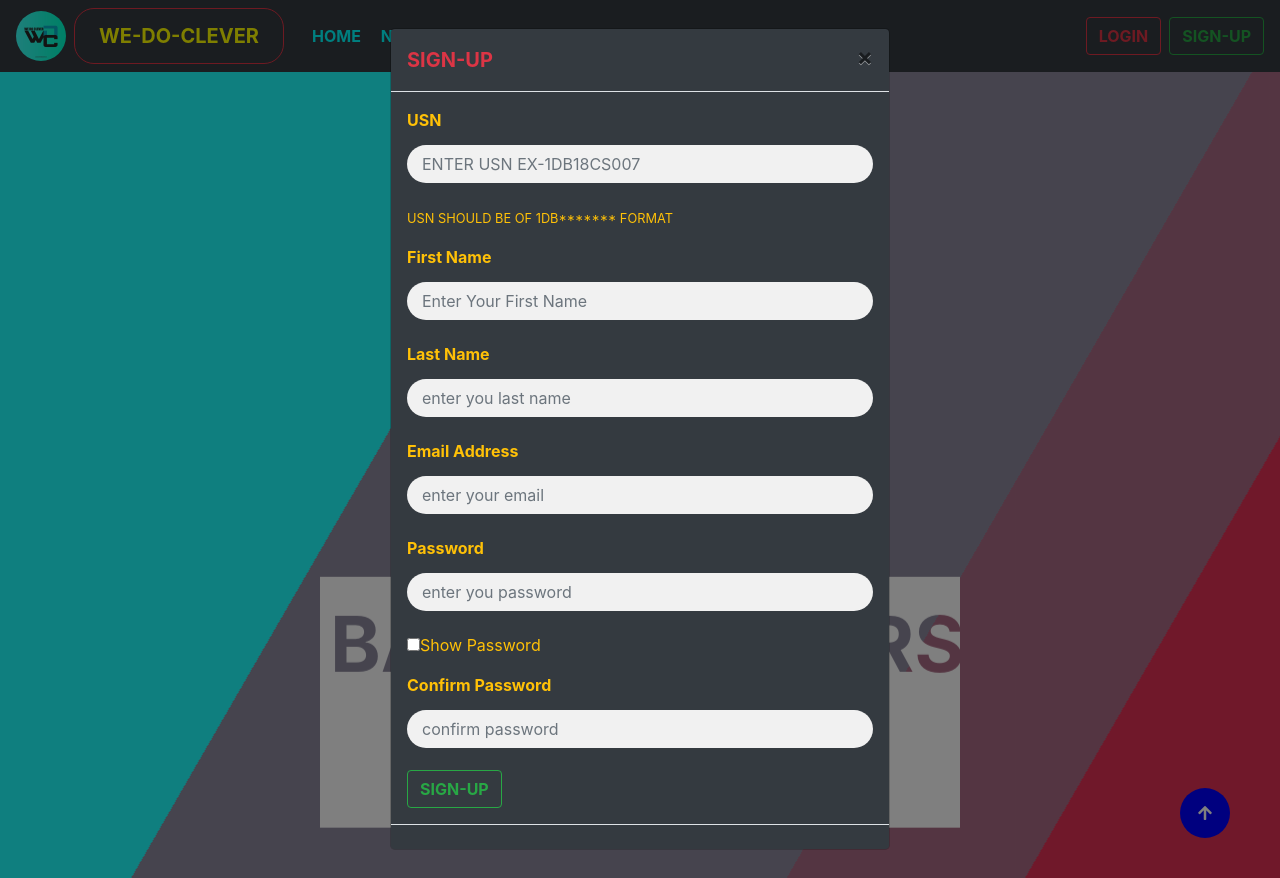
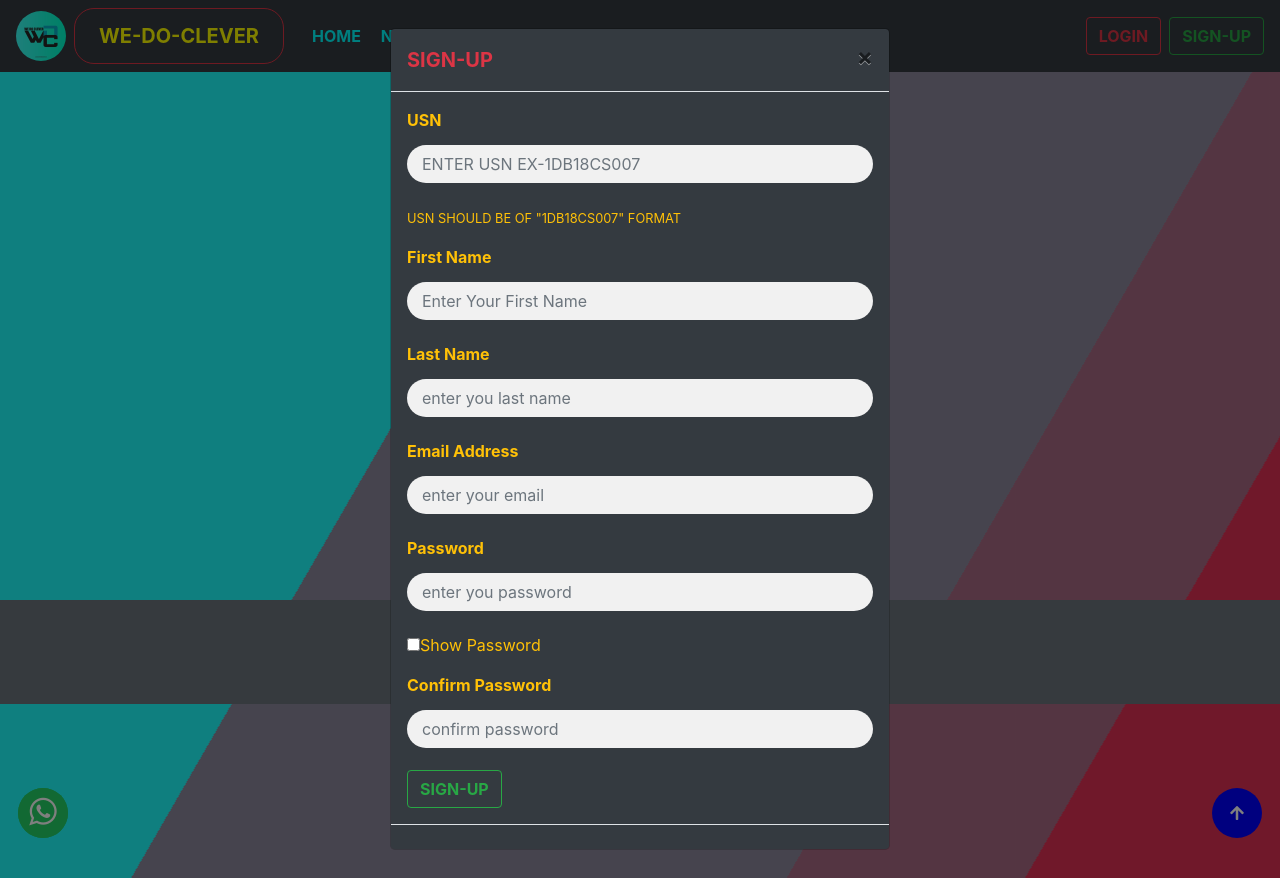
Before and after one commit to MonstrousEye/Assignment, a Django app: page / in a window 1280 px wide, after a click on "SIGN-UP". Run offline with Django 3.2, Linux system fonts and the light colour scheme; some libraries are stand-ins or nearby versions.

Commit message:
final commit

```diff
--- a/templates/basic.html
+++ b/templates/basic.html
@@ -12,7 +12,7 @@
 <link rel="stylesheet" href="https://cdnjs.cloudflare.com/ajax/libs/font-awesome/4.7.0/css/font-awesome.min.css">
 <link rel="stylesheet" href="https://cdnjs.cloudflare.com/ajax/libs/font-awesome/4.7.0/css/font-awesome.min.css">
 <link rel="stylesheet" href="https://use.fontawesome.com/releases/v5.4.1/css/all.css">
-
+<link rel="icon" href="{% static 'images/logo1.png' %}" type="image/png" >
     <title>{% block title %}
 
         {% endblock title %}</title>
@@ -20,7 +20,7 @@
 
 
   </head>
-  <body>
+  <body oncontextmenu="return false" >
     <div id="preloader" >
 
     </div>
@@ -119,7 +119,17 @@
   <a class="gotopbtn" href="#" ><i class="fas fa-arrow-up"></i></a>
 
 
+<!-- Footer -->
+<footer >
 
+
+        <link rel="stylesheet" href="https://maxcdn.bootstrapcdn.com/font-awesome/4.5.0/css/font-awesome.min.css">
+<a href="https://chat.whatsapp.com/G4pZgV2HpAmDWizXUWIvy9" class="float" target="_blank"   >
+  <i class="fa fa-whatsapp "></i>
+</a>
+
+
+</footer>
 
 
 
@@ -147,7 +157,7 @@
       <div class="form-group text-warning">
       <label for="username"><b>USN</b></label>
       <input type="text" class="form-control " name="username" id="username" pattern="1DB[0-9][0-9][A-Z][A-Z][0-9][0-9][0-9]" placeholder="ENTER USN EX-1DB18CS007 " required>
-      <small>USN SHOULD BE OF 1DB******* FORMAT</small>
+      <small>USN SHOULD BE OF "1DB18CS007" FORMAT</small>
       </div>
 
      <div class="form-group text-warning">
@@ -219,7 +229,7 @@
        <form action="/login" method="post">{% csrf_token %}
   <div class="form-group text-danger">
     <label for="loginusername"><b>USN</b></label>
-    <input type="text" class="form-control " name="loginusername" id="loginusername" pattern="1DB[0-9][0-9][A-Z][A-Z][0-9][0-9][0-9]" placeholder="Enter USN EX-1DB18CS007" required>
+    <input type="text" class="form-control " name="loginusername" id="loginusername"  placeholder="Enter USN EX-1DB18CS007" required>
   </div>
 
     <div class="form-group text-danger">
@@ -280,6 +290,25 @@ position: fixed;
 z-index: 100;
 }
 
+
+.float {
+	position:fixed;
+	width:50px;
+	height:50px;
+	bottom:40px;
+	left:18px;
+	background-color:#25d366;
+
+   text-align: center;
+	color:#FFF;
+	border-radius:25px;
+	text-align:center;
+  align-items: center;
+  font-size: xx-large;
+	position: fixed;
+
+}
+
 </style>
 
 
@@ -313,6 +342,7 @@ z-index: 100;
    }
    </script>
 
+
 <style>
     html{
  scroll-behavior: smooth;
@@ -324,7 +354,7 @@ z-index: 100;
    height: 50px;
    background: blue;
    bottom: 40px;
-   right: 50px;
+   right: 18px;
    text-decoration: none;
    text-align: center;
    line-height: 50px;
@@ -353,5 +383,35 @@ z-index: 100;
 
   </script>
 
+  <script>
+document.onkeydown=fuction(e)
+{
+  if(event.keyCode == 123)
+  {
+    return false;
+  }
+  if(e.ctrlKey && e.shiftKey && e.keyCode == 'I'.charCodeAt(0))
+  {
+    return false;
+  }
+
+  if(e.ctrlKey && e.shiftKey && e.keyCode == 'J'.charCodeAt(0))
+  {
+    return false;
+  }
+
+  if(e.ctrlKey  &&  e.KeyCode == 'U'.charCodeAt(0))
+  {
+    return false;
+  }
+
+}
+
+
+
+</script>
+
+
+
   </body>
 </html>
--- a/templates/index.html
+++ b/templates/index.html
@@ -1,6 +1,6 @@
 {% extends 'basic.html' %}
 {% block title %}
-index
+HOME
 {% endblock title %}
 {% block body %}
 
@@ -37,7 +37,7 @@ body {
 
 
 .text {
-  background-color: white;
+
   color: black;
   font-size: 6vw;
   font-weight: bold;
@@ -81,13 +81,60 @@ h1 {
 <div class="bg"></div>
 <div class="bg bg2"></div>
 <div class="bg bg3"></div>
-<div class="image-container">
-  <div class="text">BACKBENCHERS PORTAL
+<br>
+<br>
+<br>
+<br>
+<br>
+<br>
+<br>
+<br>
+<br>
+<br>
+<br>
+<br>
+<br>
+<br>
+<br>
+<br>
+<br>
+<br>
+<br>
+<br>
+<br>
+<br>
+<div class="image-container" >
+  <div class="text" >BACKBENCHERS PORTAL
 
 
   </div>
 
 </div>
+
+<footer class="py-3 bg-secondary">
+  <div class="container" >
+      <div >
+
+        <link rel="stylesheet" href="https://maxcdn.bootstrapcdn.com/font-awesome/4.5.0/css/font-awesome.min.css">
+<a href="https://wa.link/jkxf89" class="float" target="_blank"   >
+  <i class="fa fa-whatsapp "></i>
+</a>
+
+      </div>
+      <p class="m-0 text-center " style="color: black; text-shadow: 0px 0px 5px crimson; font-weight: bolder;" >
+        <br>
+        ♥️Designed and Developed by♥️<br>
+
+        Manish N
+        Manjunath R S
+        Nithesh B
+        Rohith S
+
+      </p>
+
+  </div>
+  <!-- /.container -->
+</footer>
 
 
 <!-- <div class="gg" style="text-align: center;">
--- a/templates/notes.html
+++ b/templates/notes.html
@@ -2,7 +2,7 @@
 {% block title %}
 NOTES
 {% endblock title %}
-
+Notes
 {% block body %}
 
 <div class="container mt-3" style="color: black; align-items: center;border: solid 2px black;padding-top: 5px;padding-bottom: 5px;border-radius: 8px; text-align: center;text-shadow: 0 0 3px #FF0000;">
@@ -640,4 +640,7 @@ NOTES
                             }
                             </style>
 
+
+
+
 {% endblock body %}
```
Also changed, not shown: templates/assignments.html (+72 -2 lines), templates/questions.html (+18 -2 lines), db.sqlite3, static/images/logo.png (deleted), static/images/logoo.png (added).
